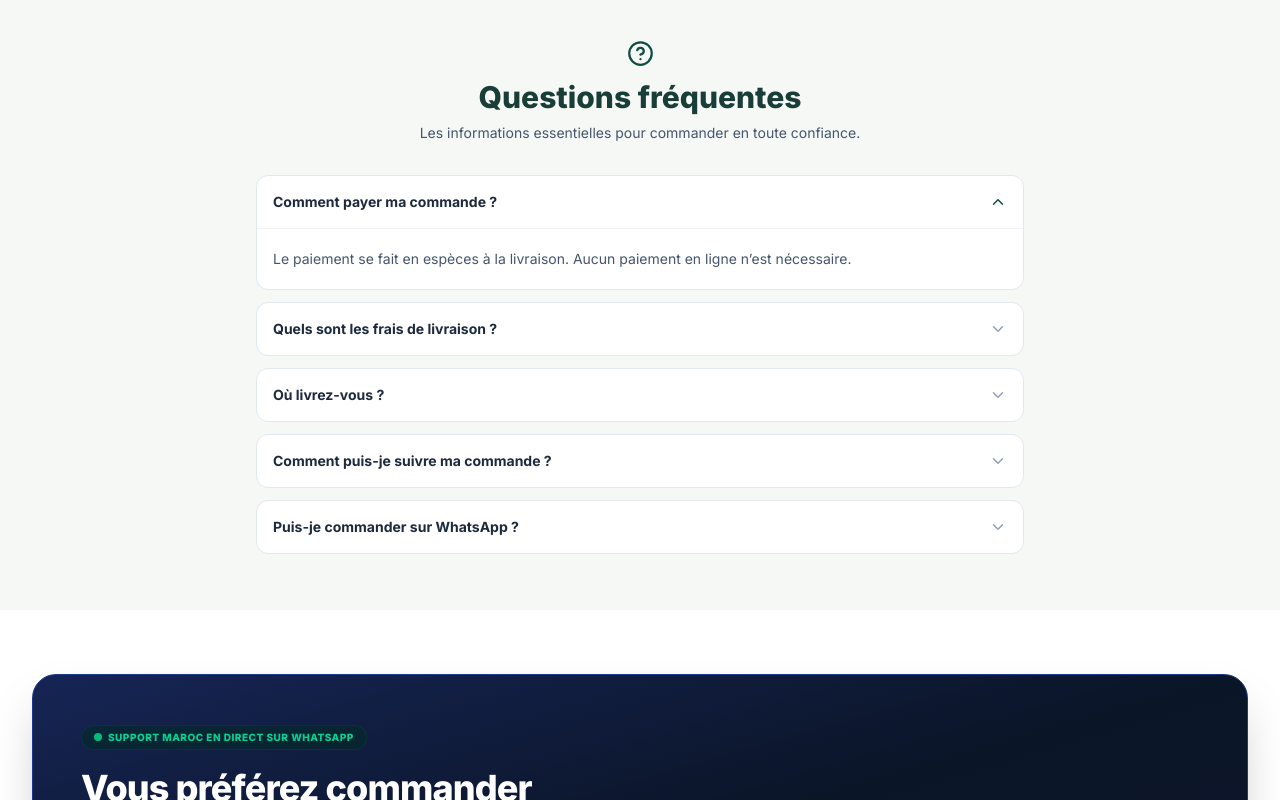
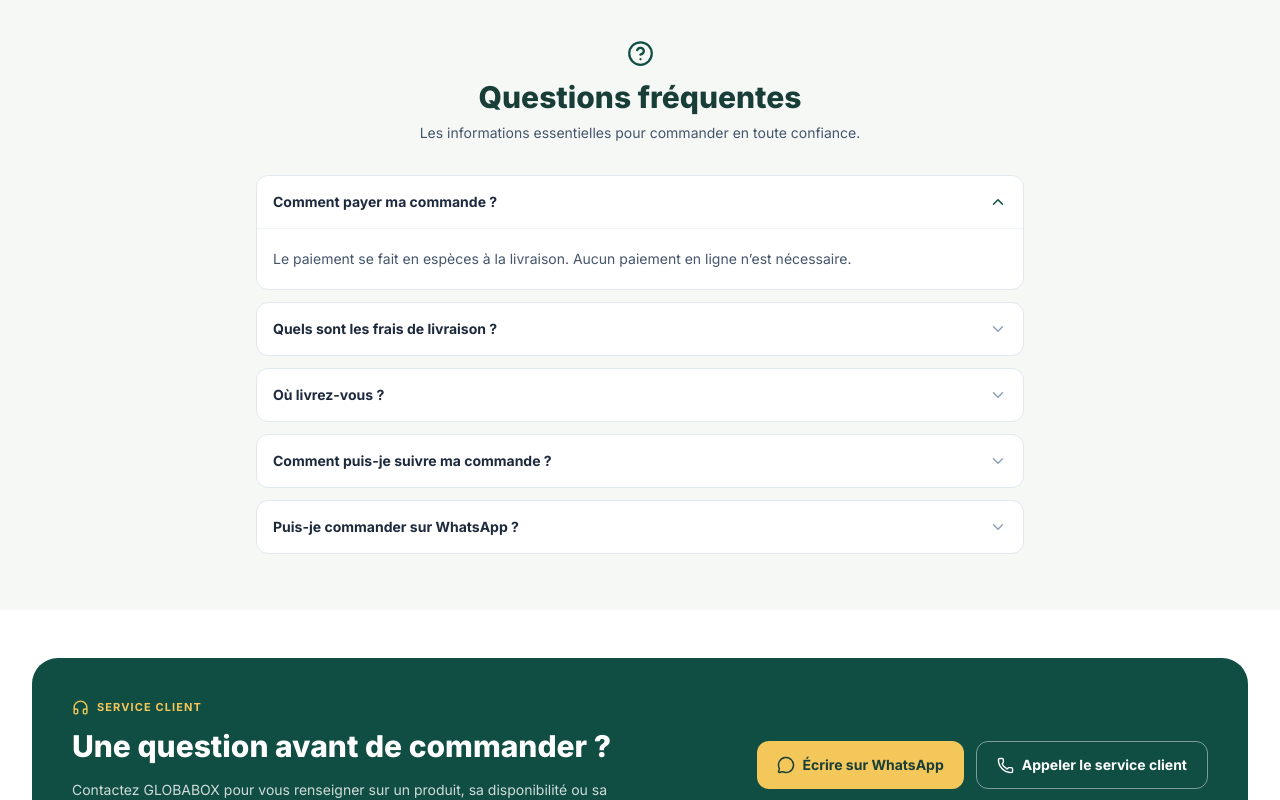
Before and after one commit to Hassan04ma/globabox.com, a React (Vite) app: page / in a window 1280 px wide. Shown: the part 11200-12000 px from the top of the page. Built offline with nearby package versions, Linux system fonts and the light colour scheme; no server answers.

Commit message:
Replace unverified live-support claims with accurate multilingual CTA

```diff
--- a/src/components/FinalWhatsAppCTA.tsx
+++ b/src/components/FinalWhatsAppCTA.tsx
@@ -1,99 +1,33 @@
-import React from 'react';
-import { MessageSquare, PhoneCall, CheckCircle, Flame } from 'lucide-react';
-import { Language } from '../types';
+import { MessageCircle, Phone, Headphones } from 'lucide-react';
+import type { Language } from '../types';
 import { triggerWhatsAppClick } from '../utils/analytics';
 import { DISPLAY_PHONE, WHATSAPP_LINK } from '../data';
-import WhatsAppIcon from './WhatsAppIcon';
 
-interface FinalWhatsAppCTAProps {
-  language: Language;
-  onWhatsAppOrder?: (params?: any) => void;
-}
+interface Props { language: Language; onWhatsAppOrder?: (params?: any)=>void; }
 
-export default function FinalWhatsAppCTA({ language, onWhatsAppOrder }: FinalWhatsAppCTAProps) {
-  const isRtl = language === "ar";
-  const supportNumber = DISPLAY_PHONE;
-  const waLink = WHATSAPP_LINK;
+const copy = {
+  fr: {badge:'SERVICE CLIENT',title:'Une question avant de commander ?',text:'Contactez GLOBABOX pour vous renseigner sur un produit, sa disponibilité ou sa livraison.',whatsapp:'Écrire sur WhatsApp',call:'Appeler le service client'},
+  ar: {badge:'خدمة الزبناء',title:'عندك شي سؤال قبل ما تطلب؟',text:'تواصل مع جلوبابوكس باش تستفسر على المنتجات، التوفر أو التوصيل.',whatsapp:'تواصل عبر واتساب',call:'اتصل بخدمة الزبناء'},
+  en: {badge:'CUSTOMER SUPPORT',title:'Need help before ordering?',text:'Contact GLOBABOX for product details, stock and delivery questions.',whatsapp:'Message on WhatsApp',call:'Call customer service'}
+} as const;
 
-  return (
-    <section
-      style={{ direction: isRtl ? 'rtl' : 'ltr' }}
-      className="py-16 px-4 sm:px-6 lg:px-8 max-w-7xl mx-auto"
-      id="final-whatsapp-cta-section"
-    >
-      <div className="relative overflow-hidden bg-gradient-to-br from-blue-950 via-[#0B1528] to-slate-900 rounded-3xl border border-blue-900 p-8 sm:p-12 text-white flex flex-col lg:flex-row items-center justify-between gap-8 sm:gap-12 shadow-2xl relative">
-        {/* Animated ambient blob */}
-        <div className="absolute top-0 right-0 w-72 h-72 bg-orange-600/10 rounded-full blur-3xl -mr-20 -mt-20 -z-10" />
-        <div className="absolute bottom-0 left-0 w-72 h-72 bg-emerald-600/10 rounded-full blur-3xl -ml-20 -mb-20 -z-10" />
-
-        <div className="space-y-4 max-w-2xl text-center lg:text-left">
-          <div className="inline-flex items-center gap-1.5 bg-emerald-950/50 border border-emerald-900/40 text-emerald-400 text-[10px] font-black px-3 py-1 rounded-full uppercase tracking-wider">
-            <span className="relative flex h-2 w-2">
-              <span className="animate-ping absolute inline-flex h-full w-full rounded-full bg-emerald-405 opacity-75"></span>
-              <span className="relative inline-flex rounded-full h-2 w-2 bg-emerald-500"></span>
-            </span>
-            <span>{isRtl ? "خدمة مبيعات فورية متوفرة الآن" : "SUPPORT MAROC EN DIRECT SUR WHATSAPP"}</span>
+export default function FinalWhatsAppCTA({language,onWhatsAppOrder}:Props) {
+ const c=copy[language];
+ return <section id="final-whatsapp-cta-section" className="mx-auto max-w-7xl px-4 py-12 sm:px-6 lg:px-8" dir={language==='ar'?'rtl':'ltr'}>
+   <div className="flex flex-col items-center justify-between gap-7 rounded-[26px] bg-[#104d43] px-6 py-10 text-white sm:px-10 lg:flex-row">
+     <div className="max-w-xl text-center lg:text-start">
+       <div className="mb-3 inline-flex items-center gap-2 text-[11px] font-bold tracking-widest text-[#f4c75a]"><Headphones size={17}/>{c.badge}</div>
+       <h2 className="text-2xl font-black sm:text-3xl">{c.title}</h2>
+       <p className="mt-3 text-sm leading-7 text-white/80">{c.text}</p>
      </div>
-
-          <h2 className="text-2xl sm:text-3xl md:text-4xl font-extrabold tracking-tight leading-tight">
-            {isRtl ? "هل تفضل الطلب والاستفسار مباشرة عبر واتساب ؟" : "Vous préférez commander directement sur WhatsApp ?"}
-          </h2>
-
-          <p className="text-xs sm:text-sm text-slate-350 leading-relaxed font-semibold">
-            {isRtl
-              ? "إذا واجهت أي صعوبة في استخدام السلة والطلب من الموقع، أو لديك أسئلة بخصوص مقاسات تينت وخيمة الكامبينغ، فإن وكلائنا متصلون الآن لمساعدتك خطوة بخطوة بالصور والفيديو !"
-              : "Nos conseillers clientèle basés au Maroc sont en ligne ! Que ce soit pour poser des questions sur les dimensions de nos tentes de camping, demander des photos réelles ou commander sans passer par le panier, nous sommes là."}
-          </p>
-
-          <div className="flex flex-wrap items-center justify-center lg:justify-start gap-4 text-xs font-bold text-slate-300">
-            <div className="flex items-center gap-1">
-              <CheckCircle className="w-4 h-4 text-emerald-400" />
-              <span>{isRtl ? "رد فوري في أقل من 10 دقائق" : "Réponse en moins de 10 minutes"}</span>
-            </div>
-            <div className="flex items-center gap-1">
-              <CheckCircle className="w-4 h-4 text-emerald-400" />
-              <span>{isRtl ? "توصيل آمن لجميع مدن المملكة" : "Expédition le jour-même"}</span>
-            </div>
-          </div>
-        </div>
-
-        <div className="w-full lg:w-auto shrink-0 flex flex-col sm:flex-row items-center gap-4 justify-center">
-          {/* Main Huge WhatsApp CTA button */}
-          <button
-            onClick={() => {
-              triggerWhatsAppClick('Final CTA Section');
-              if (onWhatsAppOrder) {
-                onWhatsAppOrder({ source: 'final_cta' });
-              } else {
-                window.open(waLink, '_blank', 'noreferrer');
-              }
-            }}
-            className="w-full sm:w-auto px-8 py-4 bg-emerald-600 hover:bg-emerald-500 hover:shadow-emerald-500/20 text-white font-extrabold rounded-2xl text-sm transition-all flex items-center justify-center gap-3 shadow-xl transform hover:scale-103 active:scale-97 cursor-pointer"
-          >
-            <WhatsAppIcon className="w-5 h-5 text-white shrink-0" />
-            <div className="text-left font-sans leading-tight">
-              <span className="text-[10px] text-emerald-100 font-bold uppercase tracking-wider block">
-                {isRtl ? "اطلب عبر المراسلة" : "COMMANDER PAR WHATSAPP"}
-              </span>
-              <span className="text-xs font-black">{supportNumber}</span>
-            </div>
+     <div className="flex w-full flex-col gap-3 sm:w-auto sm:flex-row">
+       <button type="button" onClick={()=>{triggerWhatsAppClick('Final CTA Section'); if(onWhatsAppOrder){onWhatsAppOrder({source:'final_cta',customMessage:language==='ar'?'سلام، بغيت نستفسر على شي منتج فـ GLOBABOX.':'Bonjour, je souhaite des informations sur les produits GLOBABOX.'});}else{window.open(WHATSAPP_LINK,'_blank','noopener,noreferrer');}}} className="inline-flex min-h-12 items-center justify-center gap-2 rounded-xl bg-[#f4c75a] px-5 text-sm font-bold text-[#193e38] hover:bg-yellow-300">
+         <MessageCircle size={18}/>{c.whatsapp}
        </button>
-
-          {/* Phone call support fallback CTA */}
-          <a
-            href={`tel:${supportNumber}`}
-            className="w-full sm:w-auto px-8 py-4 bg-[#122037] border border-[#213757] text-white font-bold rounded-2xl text-sm transition-all flex items-center justify-center gap-3 hover:bg-[#1a2e4e]"
-          >
-            <PhoneCall className="w-4 h-4 text-orange-400" />
-            <div className="text-left leading-tight">
-              <span className="text-[9px] text-slate-400 font-bold uppercase tracking-widest block">
-                {isRtl ? "اتصال مباشر" : "S'ENTRETENIR PAR TÉLÉPHONE"}
-              </span>
-              <span className="text-xs font-mono font-bold text-white">{supportNumber}</span>
-            </div>
+       <a href={'tel:'+DISPLAY_PHONE} className="inline-flex min-h-12 items-center justify-center gap-2 rounded-xl border border-white/45 px-5 text-sm font-bold text-white hover:bg-white/10">
+         <Phone size={17}/>{c.call}
        </a>
      </div>
    </div>
-    </section>
-  );
+ </section>;
 }
```
Lines whose indentation alone changed are shown as unchanged.
